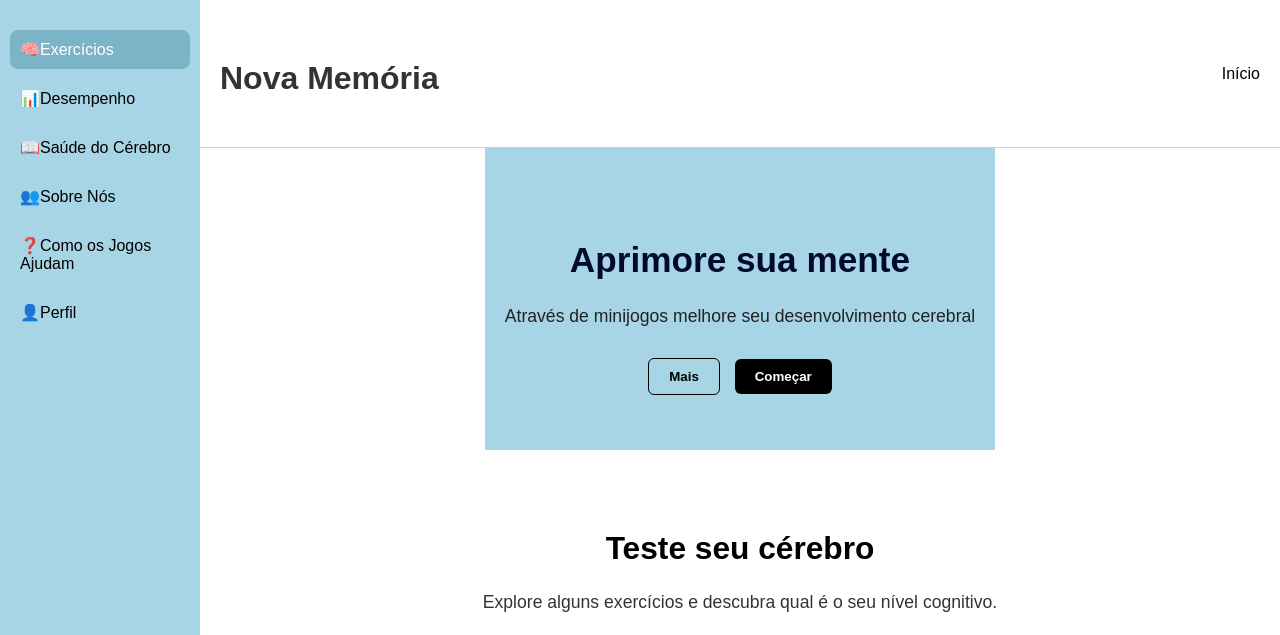
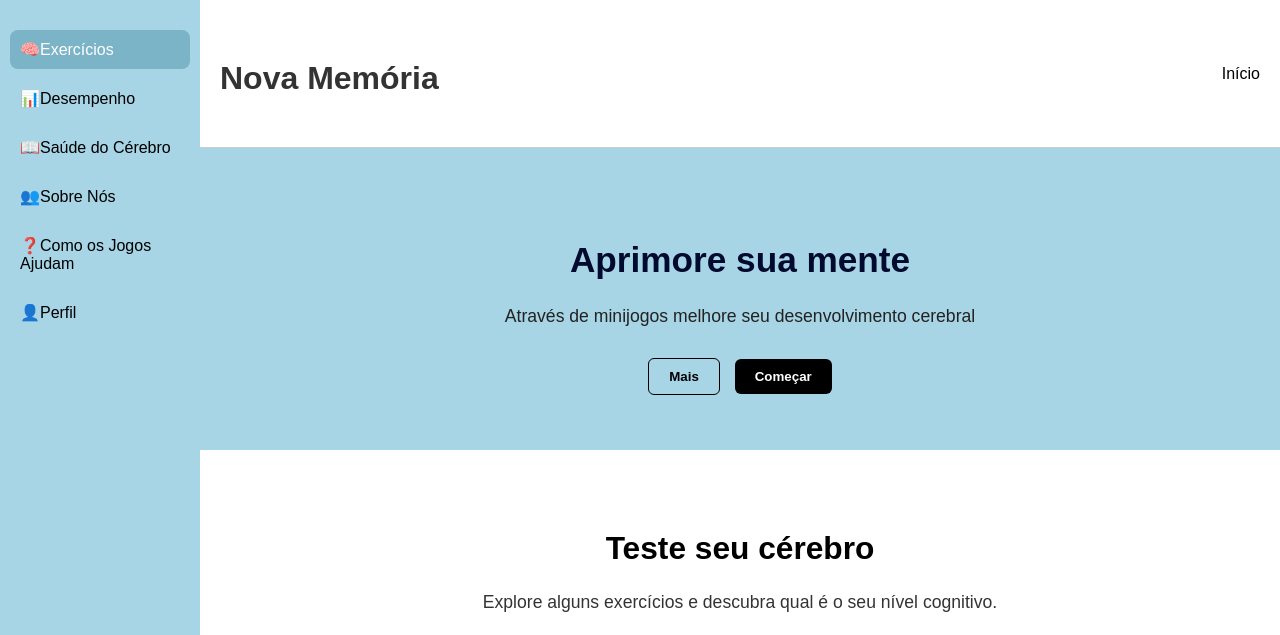
Before and after one commit to MateusDeBritoSantos/Projeto_Nova-Memoria, a PHP site: page /pagina_principal.php in a window 1280 px wide. Shown: the top 635 px of the page. Run offline with PHP 8.4, Linux system fonts and the light colour scheme.

Commit message:
Teste de mudança (página inicial)

```diff
--- a/style.css
+++ b/style.css
@@ -73,6 +73,9 @@ header a {
   background-color: #a7d5e5;
   text-align: center;
   padding: 50px 20px;
+  max-width: none;
+  width: 100%;
+  margin: 0;
 }
 
 #hero h2 {
```
